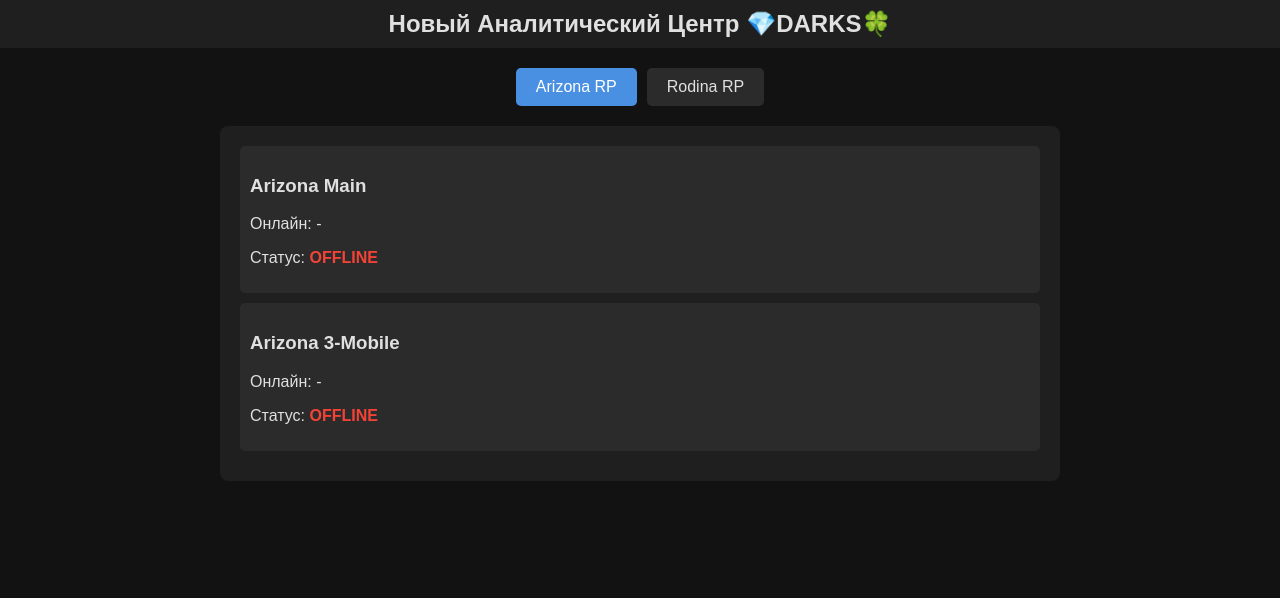
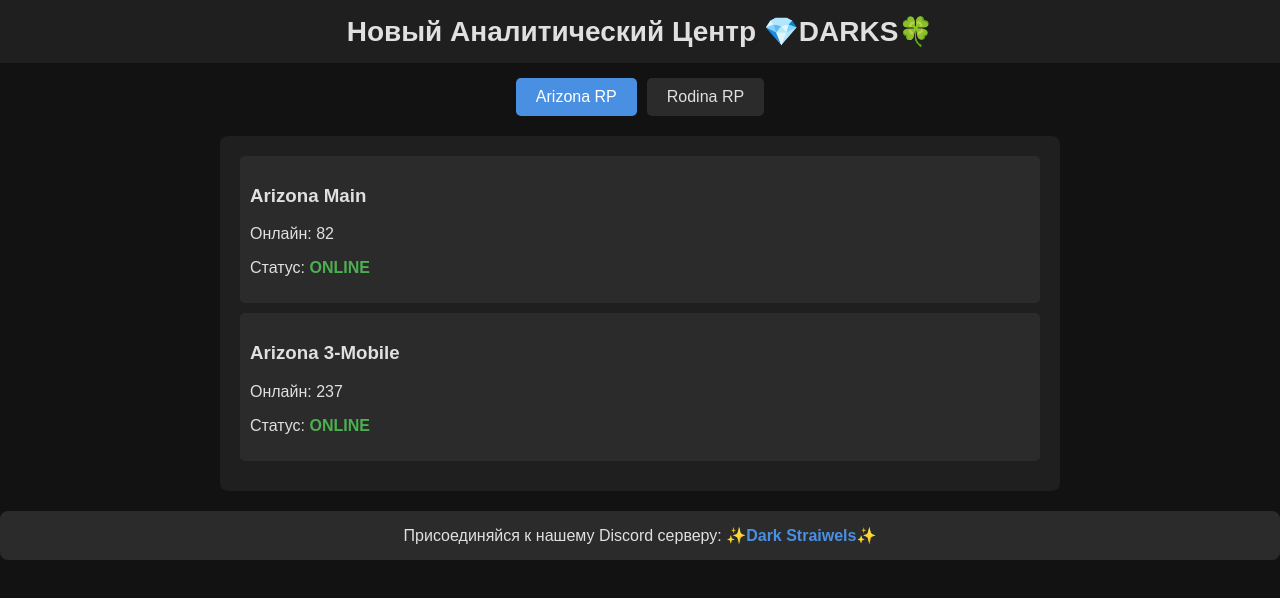
Before and after one commit to AndreyDiaz61826/analytics-backend, a website: page index.html in a window 1280 px wide. Drawn offline with Linux system fonts and the light colour scheme.

Commit message:
Update index.html

```diff
--- a/index.html
+++ b/index.html
@@ -1,60 +1,64 @@
-<!-- index.html -->
 <!DOCTYPE html>
 <html lang="ru">
 <head>
 <meta charset="UTF-8">
-  <title>Analentic Projects Stats</title>
+<title>Новый Аналитический Центр 💎DARKS🍀</title>
 <style>
 body {
-      background-color: #121212; /* тёмная тема */
+  margin:0; padding:0;
+  font-family: Arial, sans-serif;
+  background-color: #121212;
   color: #e0e0e0;
-      font-family: Arial, sans-serif;
-      margin: 0;
-      padding: 0;
 }
 header {
-      background-color: #1f1f1f;
-      padding: 10px 20px;
-      text-align: center;
-      font-size: 24px;
-      font-weight: bold;
+  text-align:center;
+  padding:15px 0;
+  font-size: 28px;
+  font-weight:bold;
+  background-color:#1f1f1f;
 }
 .tabs {
-      display: flex;
-      justify-content: center;
-      margin-top: 20px;
+  display:flex;
+  justify-content:center;
+  margin-top:15px;
 }
 .tab {
-      padding: 10px 20px;
-      margin: 0 5px;
-      cursor: pointer;
-      background-color: #2b2b2b;
-      border-radius: 5px;
+  padding:10px 20px;
+  margin:0 5px;
+  cursor:pointer;
+  background:#2b2b2b;
+  border-radius:5px;
 }
 .tab.active {
-      background-color: #4a90e2;
-      color: #fff;
+  background:#4a90e2;
+  color:#fff;
 }
 .content {
   max-width: 800px;
-      margin: 20px auto;
-      padding: 20px;
-      background-color: #1f1f1f;
-      border-radius: 8px;
+  margin:20px auto;
+  padding:20px;
+  background:#1f1f1f;
+  border-radius:8px;
 }
 .server {
-      padding: 10px;
-      margin-bottom: 10px;
-      background-color: #2b2b2b;
-      border-radius: 5px;
+  padding:10px;
+  margin-bottom:10px;
+  background:#2b2b2b;
+  border-radius:5px;
 }
-    .status-online {
-      color: #4caf50;
-      font-weight: bold;
+.status-online {color:#4caf50;font-weight:bold;}
+.status-offline {color:#f44336;font-weight:bold;}
+#discord-banner {
+  text-align:center;
+  margin-top:20px;
+  padding:15px;
+  background:#2b2b2b;
+  border-radius:8px;
 }
-    .status-offline {
-      color: #f44336;
-      font-weight: bold;
+#discord-banner a {
+  text-decoration:none;
+  color:#4a90e2;
+  font-weight:bold;
 }
 </style>
 </head>
@@ -68,11 +72,16 @@
 </div>
 
 <div class="content" id="project-content">
-  <p>Выберите сервер чтобы увидеть онлайн...</p>
+  <p>Выберите сервер, чтобы увидеть онлайн...</p>
+</div>
+
+<div id="discord-banner">
+  Присоединяйся к нашему Discord серверу: <a href="https://discord.gg/yhzmfQVNx" target="_blank">✨Dark Straiwels✨</a>
 </div>
 
 <script>
-const BASE_URL = 'https://analytics-backend-production.up.railway.app'; // твой backend
+// 🔹 Тестовые данные для фронтенда (пока backend не готов)
+const BASE_URL = 'https://analytics-backend-production.up.railway.app'; // сюда вставим переменную на будущем этапе
 
 const projects = {
   arizona: [
@@ -80,29 +89,28 @@
     { name: 'Arizona 3-Mobile', id: '9767607' }
   ],
   rodina: [
-    { name: 'Rodina Main', id: '1234567' } // пример
+    { name: 'Rodina Main', id: '1234567' }
   ]
 };
 
 const tabs = document.querySelectorAll('.tab');
 const contentDiv = document.getElementById('project-content');
 
-tabs.forEach(tab => {
-  tab.addEventListener('click', () => {
-    tabs.forEach(t => t.classList.remove('active'));
+tabs.forEach(tab=>{
+  tab.addEventListener('click',()=>{
+    tabs.forEach(t=>t.classList.remove('active'));
     tab.classList.add('active');
-    const project = tab.dataset.project;
-    renderServers(project);
+    renderServers(tab.dataset.project);
   });
 });
 
-function renderServers(project) {
+function renderServers(project){
   const servers = projects[project];
   contentDiv.innerHTML = '';
-  servers.forEach(server => {
+  servers.forEach(server=>{
     const div = document.createElement('div');
-    div.className = 'server';
-    div.innerHTML = `
+    div.className='server';
+    div.innerHTML=`
       <h3>${server.name}</h3>
       <p>Онлайн: <span id="online-${server.id}">Загрузка...</span></p>
       <p>Статус: <span id="status-${server.id}">Загрузка...</span></p>
@@ -112,34 +120,44 @@
   });
 }
 
-function fetchServerData(serverId) {
+function fetchServerData(serverId){
+  // 🔹 Пока backend не готов, используем тестовые данные
+  const data = { online: Math.floor(Math.random()*500), status:'online' };
+  const onlineEl=document.getElementById(`online-${serverId}`);
+  const statusEl=document.getElementById(`status-${serverId}`);
+  onlineEl.innerText=data.online;
+  statusEl.innerText=data.status.toUpperCase();
+  statusEl.className=data.status==='online'?'status-online':'status-offline';
+
+  // 🔹 Когда backend будет готов, заменим на fetch:
+  /*
   fetch(`${BASE_URL}/server/${serverId}`)
-    .then(res => res.json())
-    .then(data => {
-      const onlineEl = document.getElementById(`online-${serverId}`);
-      const statusEl = document.getElementById(`status-${serverId}`);
-      onlineEl.innerText = data.online;
-      statusEl.innerText = data.status.toUpperCase();
-      statusEl.className = data.status === 'online' ? 'status-online' : 'status-offline';
+    .then(res=>res.json())
+    .then(data=>{
+      const onlineEl=document.getElementById(`online-${serverId}`);
+      const statusEl=document.getElementById(`status-${serverId}`);
+      onlineEl.innerText=data.online;
+      statusEl.innerText=data.status.toUpperCase();
+      statusEl.className=data.status==='online'?'status-online':'status-offline';
     })
-    .catch(err => {
-      const onlineEl = document.getElementById(`online-${serverId}`);
-      const statusEl = document.getElementById(`status-${serverId}`);
-      onlineEl.innerText = '-';
-      statusEl.innerText = 'OFFLINE';
-      statusEl.className = 'status-offline';
+    .catch(err=>{
+      const onlineEl=document.getElementById(`online-${serverId}`);
+      const statusEl=document.getElementById(`status-${serverId}`);
+      onlineEl.innerText='-';
+      statusEl.innerText='OFFLINE';
+      statusEl.className='status-offline';
     });
+  */
 }
 
-// Авто-обновление каждые 30 секунд
-setInterval(() => {
-  const activeTab = document.querySelector('.tab.active').dataset.project;
-  projects[activeTab].forEach(server => fetchServerData(server.id));
-}, 30000);
+// 🔹 Автообновление каждые 30 секунд
+setInterval(()=>{
+  const activeTab=document.querySelector('.tab.active').dataset.project;
+  projects[activeTab].forEach(server=>fetchServerData(server.id));
+},30000);
 
-// Инициализация первой вкладки
+// 🔹 Инициализация первой вкладки
 renderServers('arizona');
-
 </script>
 
 </body>
```
Lines whose indentation alone changed are shown as unchanged.
